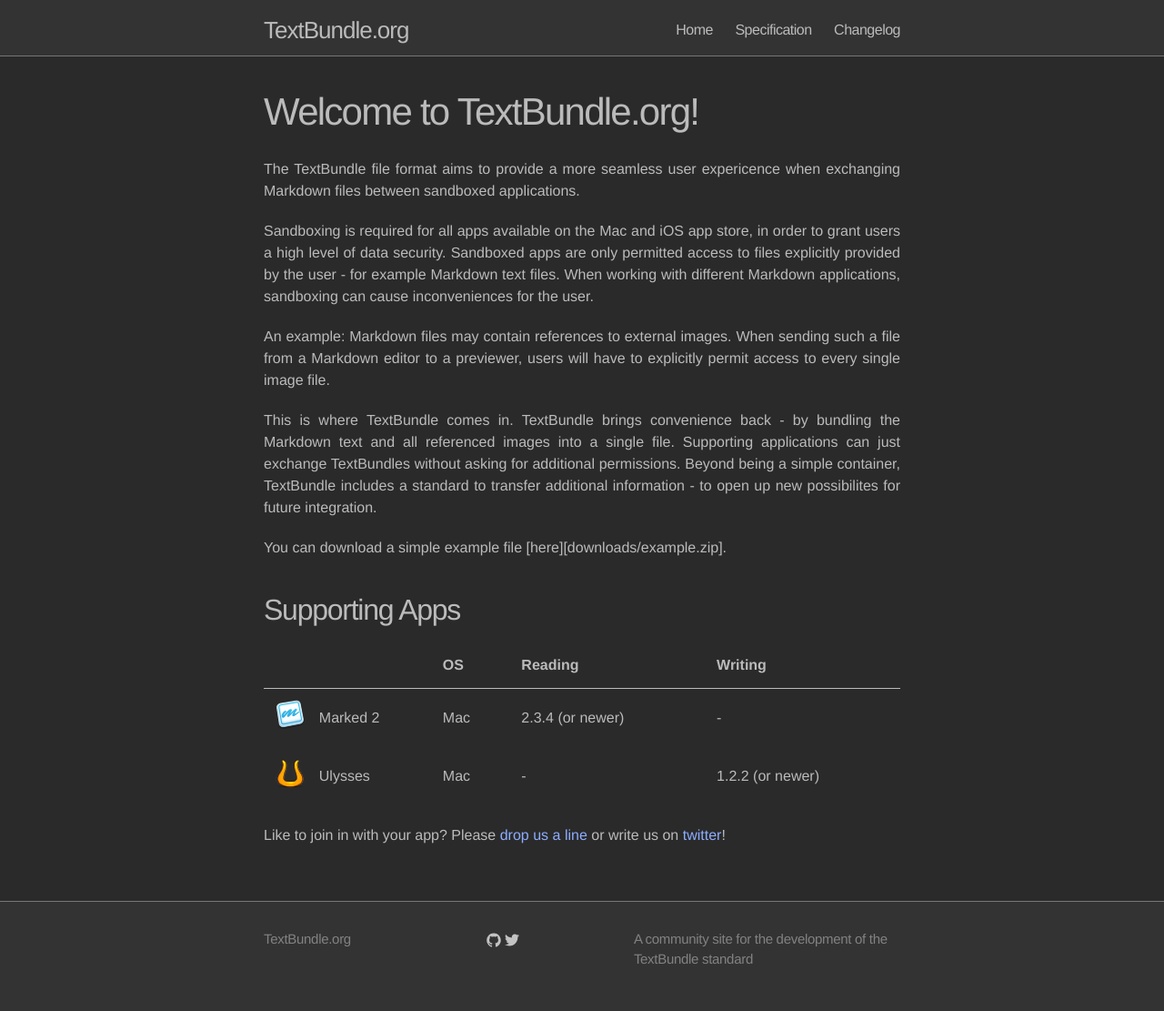
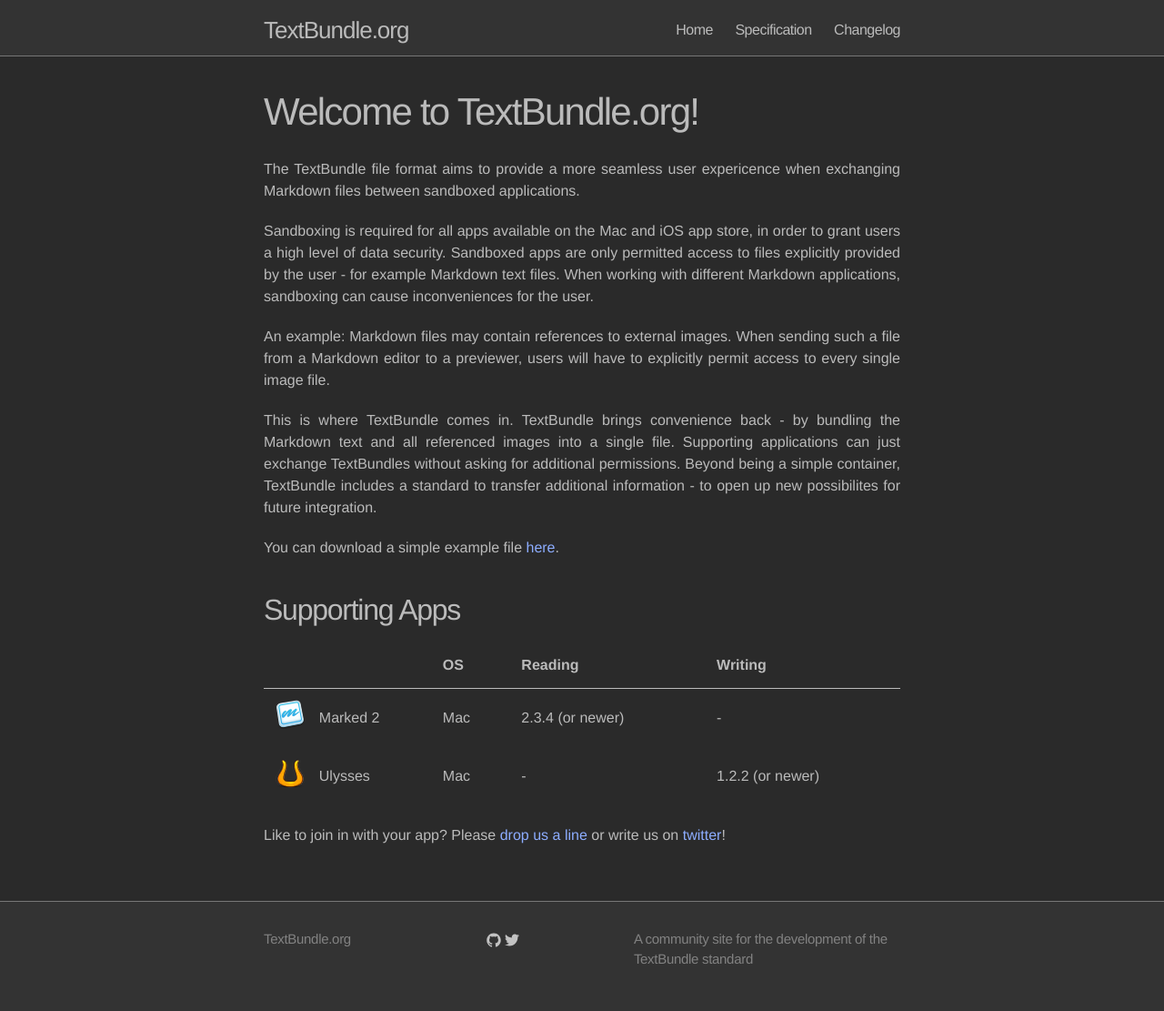
Before and after one commit to textbundle/textbundle.github.io, a Jekyll site: the page built from index.md, in a window 1280 px wide. Shown: the whole page at 91% size. Built offline with Jekyll 4.4.1, drawn with Linux system fonts in a browser that asks for light colours.

Commit message:
Fix link

```diff
--- a/index.md
+++ b/index.md
@@ -12,7 +12,7 @@
 
 This is where TextBundle comes in. TextBundle brings convenience back - by bundling the Markdown text and all referenced images into a single file. Supporting applications can just exchange TextBundles without asking for additional permissions. Beyond being a simple container, TextBundle includes a standard to transfer additional information - to open up new possibilites for future integration.
 
-You can download a simple example file [here][downloads/example.zip].
+You can download a simple example file [here](downloads/example.zip).
 
 ## Supporting Apps
 
```
